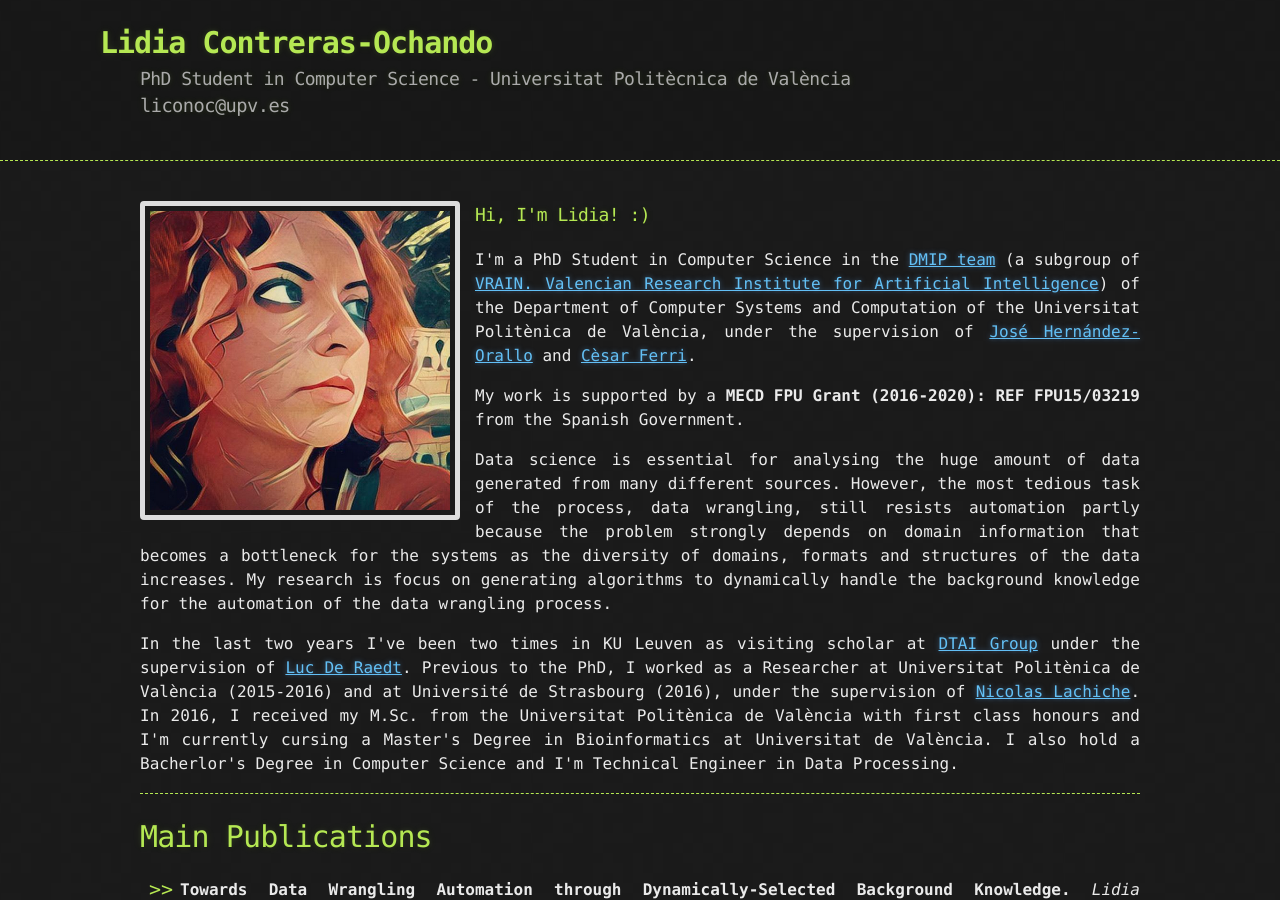
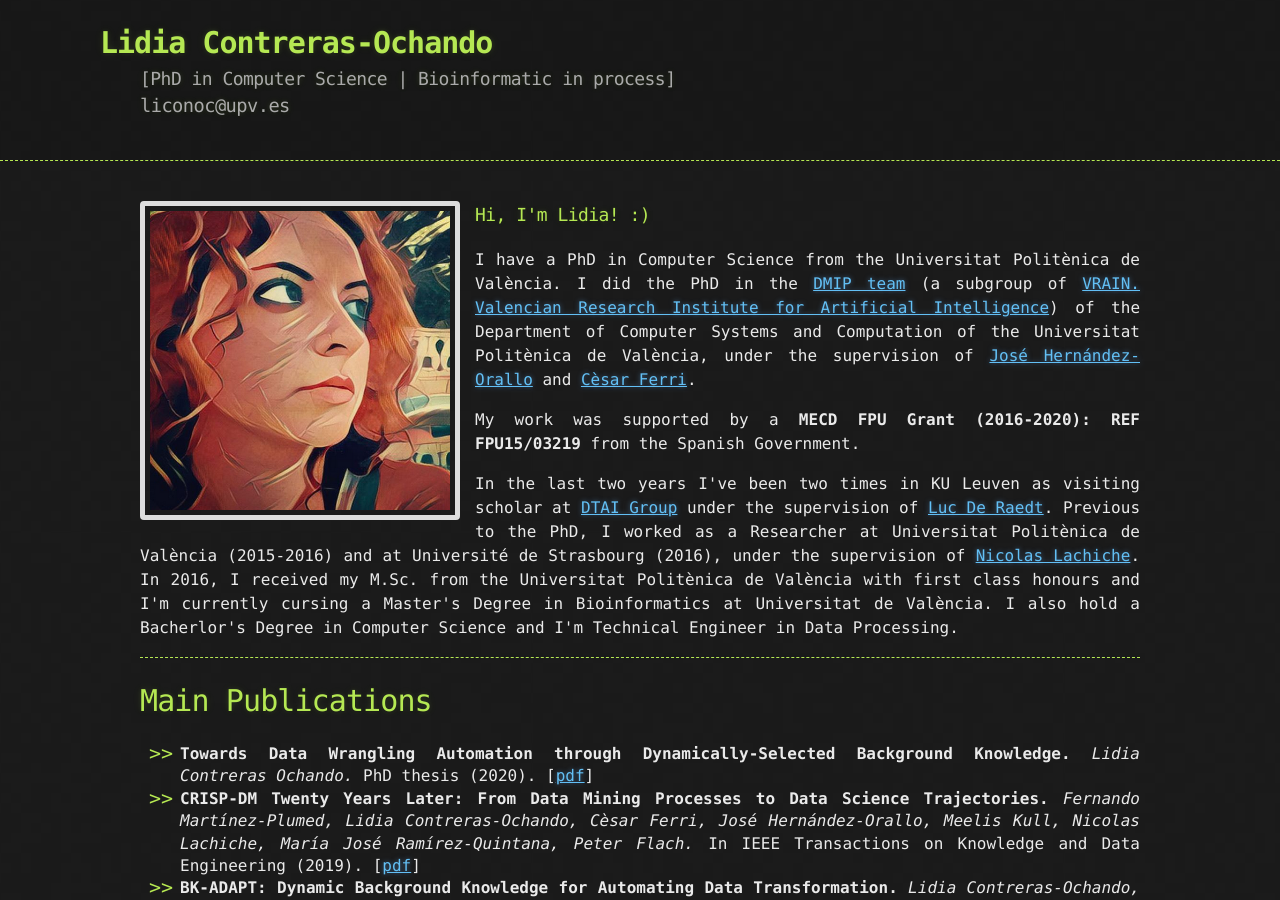
Before and after one commit to liconoc/liconoc.github.io, a Jekyll site: the page built from index.md, in a window 1280 px wide and 900 px high. Built offline with Jekyll 4.4.1, drawn with Linux system fonts in a browser that asks for light colours.

Commit message:
phd update

```diff
--- a/_layouts/liconoc.html
+++ b/_layouts/liconoc.html
@@ -5,7 +5,7 @@
     <meta http-equiv="X-UA-Compatible" content="IE=edge">
     <meta name="viewport" content="width=device-width, initial-scale=1">
     <link rel="stylesheet" href="{{ '/assets/css/style.css?v=' | append: site.github.build_revision | relative_url }}">
-	<title>Lidia Contreras Ochando | Universitat Politècnica de València</title>
+	<title>Lidia Contreras Ochando</title>
 
 	<style>
 		body,p{
@@ -118,7 +118,7 @@
         <a id="a-title">
           <h1>Lidia Contreras-Ochando</h1>
         </a>
-        <h2 style="margin-bottom: 0px; color:#aaa;">PhD Student in Computer Science - Universitat Politècnica de València</h2>
+        <h2 style="margin-bottom: 0px; color:#aaa;">[PhD in Computer Science | Bioinformatic in process]</h2>
 		<h3 style="color:#aaa;">liconoc@upv.es</h3>
 
 
@@ -133,15 +133,13 @@
 				<img id="foto" src="images/lidia.png" >
 				<h3>Hi, I'm Lidia! :)</h3>
 
-				<p>I'm a PhD Student in Computer Science in the <a href="http://dmip.webs.upv.es/" target="_blank">DMIP team</a> (a subgroup of <a href="http://vrain.upv.es/" target="_blank">VRAIN. Valencian Research Institute for Artificial Intelligence</a>) of the Department of Computer Systems and Computation of the Universitat Politènica de València, under the supervision of <a href="http://josephorallo.webs.upv.es/" target="_blank">José Hernández-Orallo</a> and <a href="http://personales.upv.es/ceferra/" target="_blank">Cèsar Ferri</a>.</p>
+				<p>I have a PhD in Computer Science from the Universitat Politènica de València. I did the PhD in the <a href="http://dmip.webs.upv.es/" target="_blank">DMIP team</a> (a subgroup of <a href="http://vrain.upv.es/" target="_blank">VRAIN. Valencian Research Institute for Artificial Intelligence</a>) of the Department of Computer Systems and Computation of the Universitat Politènica de València, under the supervision of <a href="http://josephorallo.webs.upv.es/" target="_blank">José Hernández-Orallo</a> and <a href="http://personales.upv.es/ceferra/" target="_blank">Cèsar Ferri</a>.</p>
 
-				<p>My work is supported by a <span class="bold">MECD FPU Grant (2016-2020): REF FPU15/03219</span> from the Spanish Government.</p>
+				<p>My work was supported by a <span class="bold">MECD FPU Grant (2016-2020): REF FPU15/03219</span> from the Spanish Government.</p>
 
 			</section>
 
 			<section id="resume" class="dashed_bottom">
-
-				<p> Data science is essential for analysing the huge amount of data generated from many different sources. However, the most tedious task of the process, data wrangling, still resists automation partly because the problem strongly depends on domain information that becomes a bottleneck for the systems as the diversity of domains, formats and structures of the data increases. My research is focus on generating algorithms to dynamically handle the background knowledge for the automation of the data wrangling process.</p>
 
 				<p>In the last two years I've been two times in KU Leuven as visiting scholar at <a href="https://dtai.cs.kuleuven.be/" target="_blank">DTAI Group</a> under the supervision of <a href="https://wms.cs.kuleuven.be/people/lucderaedt/" target="_blank">Luc De Raedt</a>. Previous to the PhD, I worked as a Researcher at Universitat Politènica de València (2015-2016) and at Université de Strasbourg (2016), under the supervision of <a href="https://sdc.icube.unistra.fr/en/index.php/Nicolas_Lachiche" target="_blank">Nicolas Lachiche</a>. In 2016, I received my M.Sc. from the Universitat Politènica de València with first class honours and I'm currently cursing a Master's Degree in Bioinformatics at Universitat de València. I also hold a Bacherlor's Degree in Computer Science and I'm Technical Engineer in Data Processing. <p>
 
```
